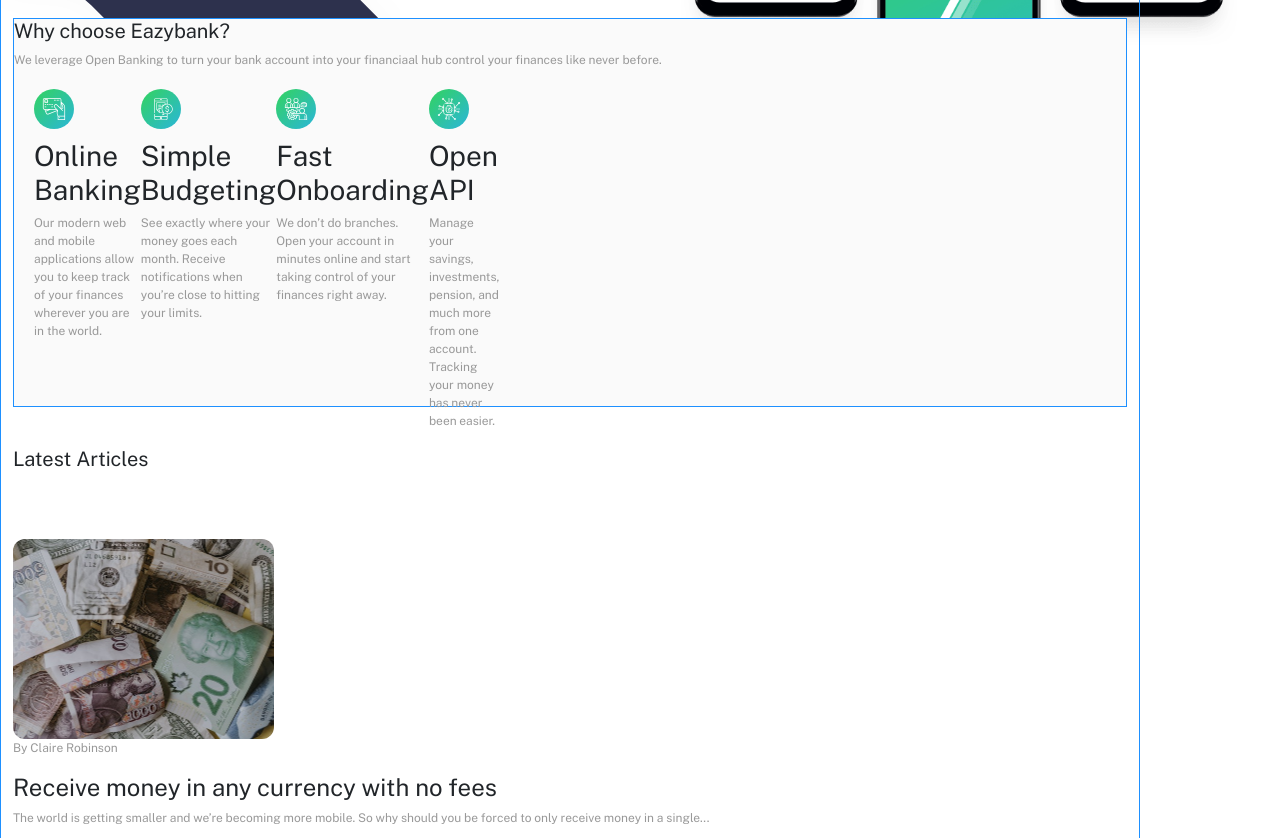
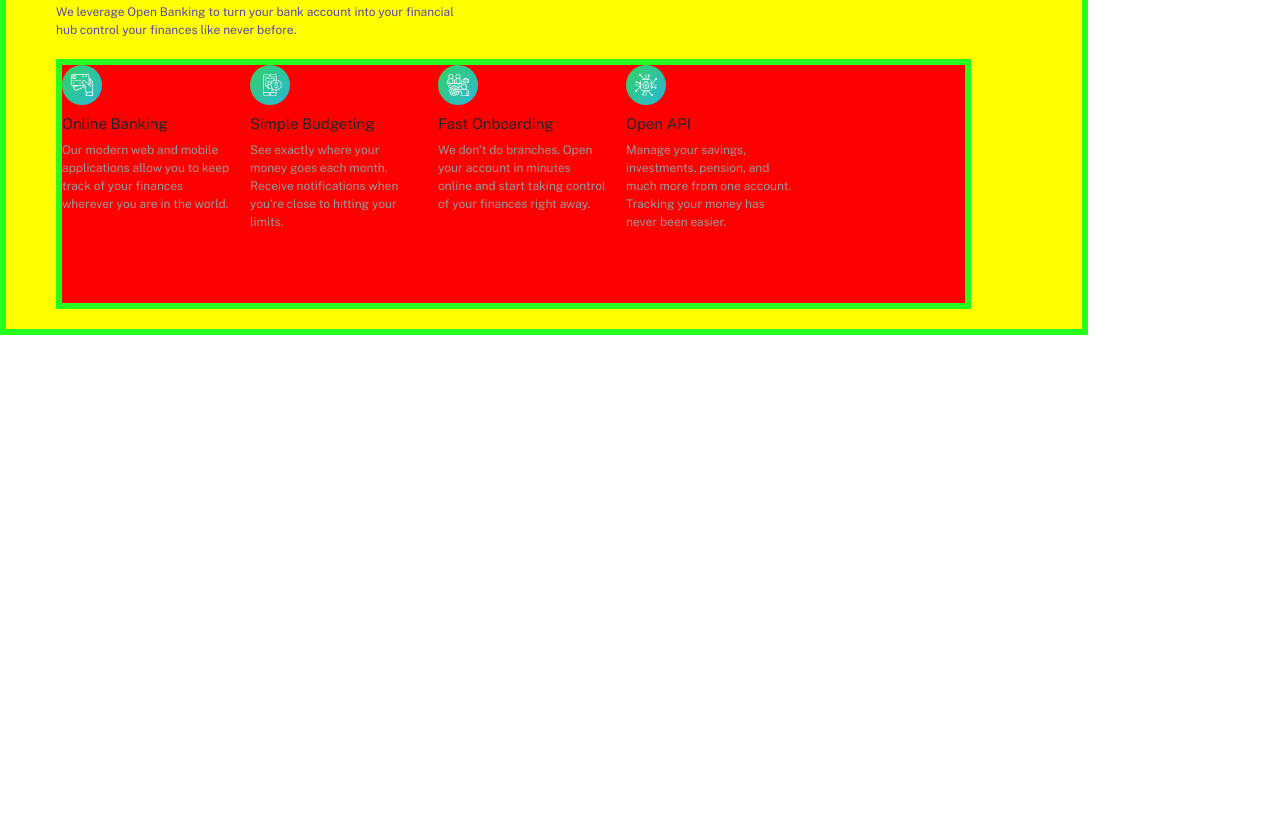
Before and after one commit to bravono/easybank-landing-page, a website: page index.html in a window 1280 px wide. Shown: the part 860-1698 px from the top of the page. After the commit the page ends 1195 px from the top, so only its background shows below. Drawn offline with nearby package versions, Linux system fonts and the light colour scheme.

Commit message:
adjusted eazybank container

```diff
--- a/index.html
+++ b/index.html
@@ -125,18 +125,31 @@
         </div>
       </article>
       <!-- Use sematic html -->
+
+
+
+
+      <p>© Easybank. All Rights Reserved</p>
+
+      <footer class="attribution">
+        Challenge by
+        <a href="https://www.frontendmentor.io?ref=challenge" target="_blank"
+          >Frontend Mentor</a
+        >. Coded by <a href="#">Ahbideen Yusuf</a>.
+      </footer>
+    </main>
     <article class="easybank">
       <h2>Why choose Eazybank?</h2>
-        <p>
+      <p class="header-caption">
         We leverage Open Banking to turn your bank account into your
-          financiaal hub control your finances like never before.
+        financial hub control your finances like never before.
       </p>
 
       <section class="easybank-card">
         <article class="">
           <img class="easybank-svg" src="./images/icon-online.svg" alt="" />
           <h3>Online Banking</h3>
-            <p>
+          <p class="svg-caption">
             Our modern web and mobile applications allow you to keep track of
             your finances wherever you are in the world.
           </p>
@@ -149,7 +162,7 @@
             alt=""
           />
           <h3>Simple Budgeting</h3>
-            <p>
+          <p class="svg-caption">
             See exactly where your money goes each month. Receive
             notifications when you’re close to hitting your limits.
           </p>
@@ -161,7 +174,7 @@
             alt=""
           />
           <h3>Fast Onboarding</h3>
-            <p>
+          <p class="svg-caption">
             We don’t do branches. Open your account in minutes online and
             start taking control of your finances right away.
           </p>
@@ -169,14 +182,15 @@
         <article>
           <img class="easybank-svg" src="./images/icon-api.svg" alt="" />
           <h3>Open API</h3>
-            <p>
+          <p class="svg-caption">
             Manage your savings, investments, pension, and much more from one
             account. Tracking your money has never been easier.
           </p>
         </article>
       </section>
     </article>
-      <article class="latest-article">
+
+    <!--    <article class="latest-article">
         <h2>Latest Articles</h2>
         <div>
           <img class="testimony-img" src="/images/image-currency.jpg" />
@@ -214,17 +228,7 @@
             our closed beta. It’s easy to request an invite through the site ...
           </p>
         </div>
-      </article>
-
-      <p>© Easybank. All Rights Reserved</p>
-
-      <footer class="attribution">
-        Challenge by
-        <a href="https://www.frontendmentor.io?ref=challenge" target="_blank"
-          >Frontend Mentor</a
-        >. Coded by <a href="#">Ahbideen Yusuf</a>.
-      </footer>
-    </main>
+      </article> -->
     <script src="js/main.js"></script>
   </body>
 </html>
--- a/styles.css
+++ b/styles.css
@@ -29,8 +29,29 @@
 .easybank-card {
   height: 250px;
   display: flex;
-  width: 450px;
+  width: 1000px;
   margin: 20px;
+  background-color: red;
+  border: 6px solid rgb(38, 255, 30);
+  width: 85%;
+  margin-left: 50px;
+
+
+
+
+}
+
+
+.easybank {
+  background: hsl(0, 0%, 98%);
+  grid-column: 1 / 5;
+  background-color: yellow;
+  width: 85%;
+  border: 6px solid rgb(38, 255, 30);
+  padding-top: 10px;
+  margin-top: 100px;
+
+
 }
 
 .easybank-svg {
@@ -70,12 +91,7 @@
   display: block;
 }
 
-.easybank {
-  margin: 20px 0;
-  background: hsl(0, 0%, 98%);
-  border: 1px solid dodgerblue;
-  grid-column: 1 / 5;
-}
+
 
 .latest-article {
   margin: 20px 0;
@@ -152,15 +168,35 @@
 }
 
 /* Typography */
-p {
+
+
+.header-caption {
   font-size: 12px;
+  margin-left: 50px;
+  width: 414px;
+  margin-left: 50px;
+  color: rgba(37, 3, 230, 0.733);
 }
+
+.svg-caption {
+  font-size: 12px;
+  width: 188px;
+  padding-right: 20px;
+
+}
+
 h1 {
   font-size: 25px;
 }
 
 h2 {
   font-size: 20px;
+  margin-left: 50px;
+}
+
+h3 {
+  font-size: 15px;
+
 }
 
 .list {
```
Lines whose indentation alone changed are shown as unchanged.
